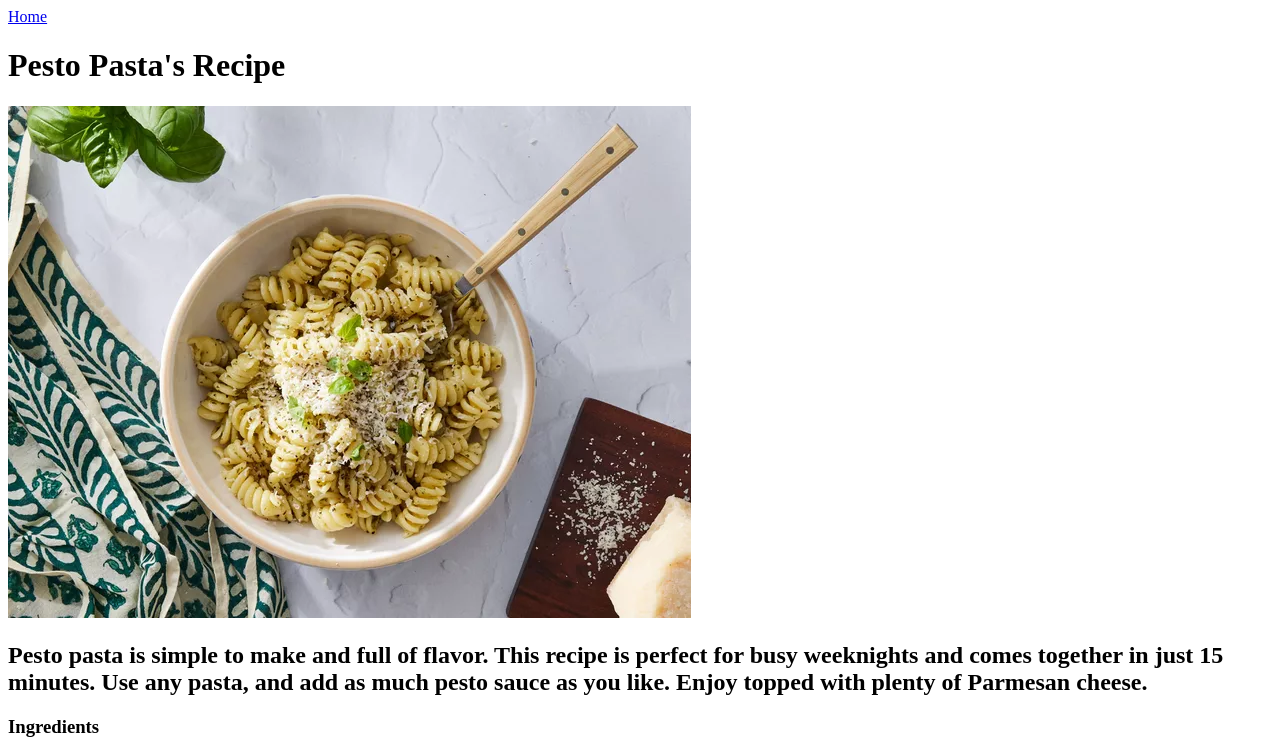
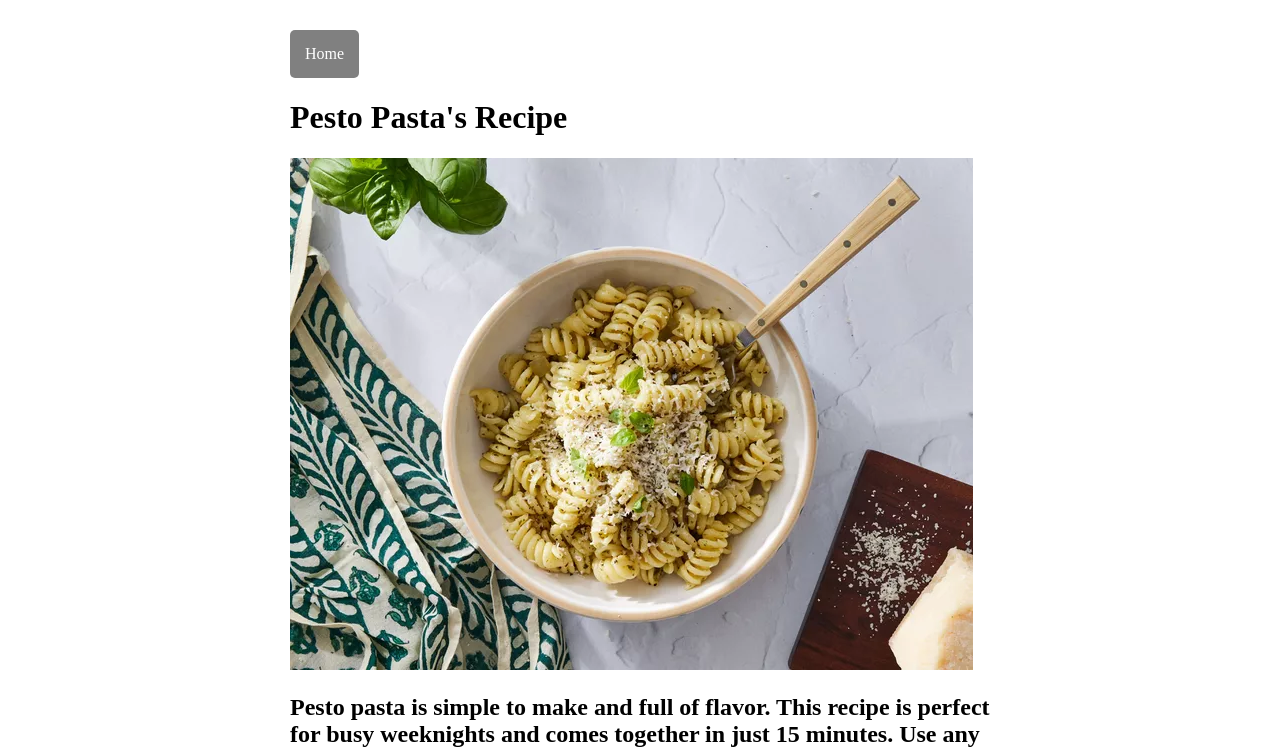
Before and after one commit to extrafriedonion/odin-recipes, a plain HTML site: page recipes/pesto-pasta.html in a window 1280 px wide. Shown: the top 751 px of the page. Drawn offline with Linux system fonts and the light colour scheme.

Commit message:
Finish The Button.
Done with the home button styling using link styled as a button.

```diff
--- a/recipes/pesto-pasta.html
+++ b/recipes/pesto-pasta.html
@@ -4,9 +4,10 @@
     <meta charset="UTF-8">
     <meta name="viewport" content="width=device-width, initial-scale=1.0">
     <title>Pesto Pasta</title>
+    <link rel="stylesheet" href="../style.css">
 </head>
 <body>
-    <a href="../index.html">Home</a>
+    <a class="homeButton" href="../index.html">Home</a>
     <h1>Pesto Pasta's Recipe</h1>
     <img src="../images/Pesto Pasta.jpg" alt="Finished Pesto Pasta Photo">
     <h2>Pesto pasta is simple to make and full of flavor. This recipe is perfect for busy weeknights and comes together in just 15 minutes. Use any pasta, and add as much pesto sauce as you like. Enjoy topped with plenty of Parmesan cheese.</h2>
--- a/style.css
+++ b/style.css
@@ -16,16 +16,22 @@ body {
 }
 .directory {
     font-weight:lighter;
+    text-decoration: none;
+    color: white;
 }
 .homeButton {
-    padding: 16px;
-    border: 30px;
-    border-color: darkgrey;
+    padding: 15px;
+    border: none;
+    color: white;
+    border-color: black;
     background-color: grey;
     margin-top: 30px;
     display: inline-block;
+    text-align: center;
+    border-radius: 5px;
+    cursor: pointer;
+    text-decoration: none;
 }
-homeButton:hover {
-    background-color: darkgrey;
-    border-color: black;
+.homeButton:hover {
+    opacity: 0.8;
 }
```
Also changed, not shown: index.html (+4 -4 lines), recipes/homemade-pizza.html (+2 -1 lines).
